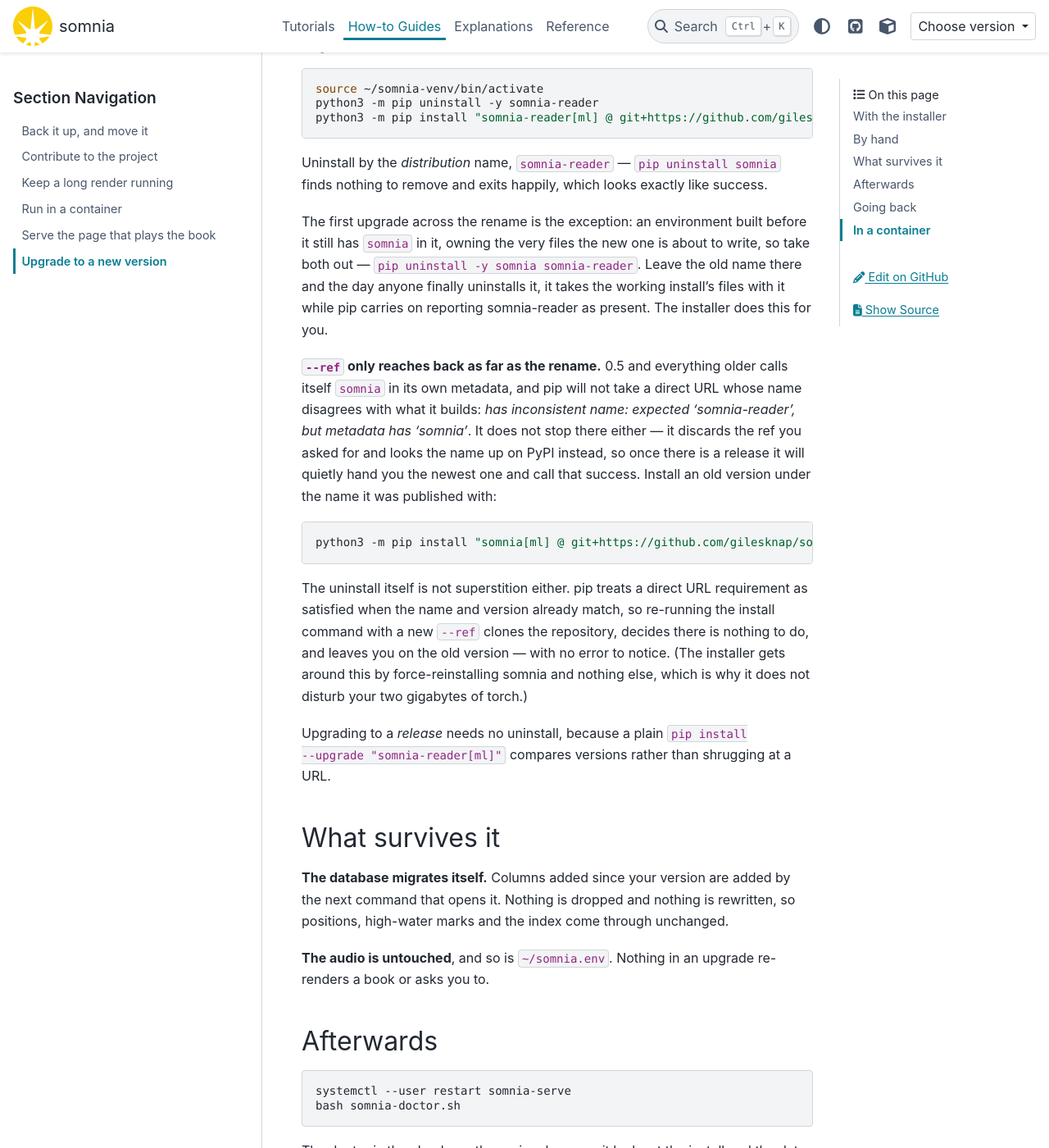
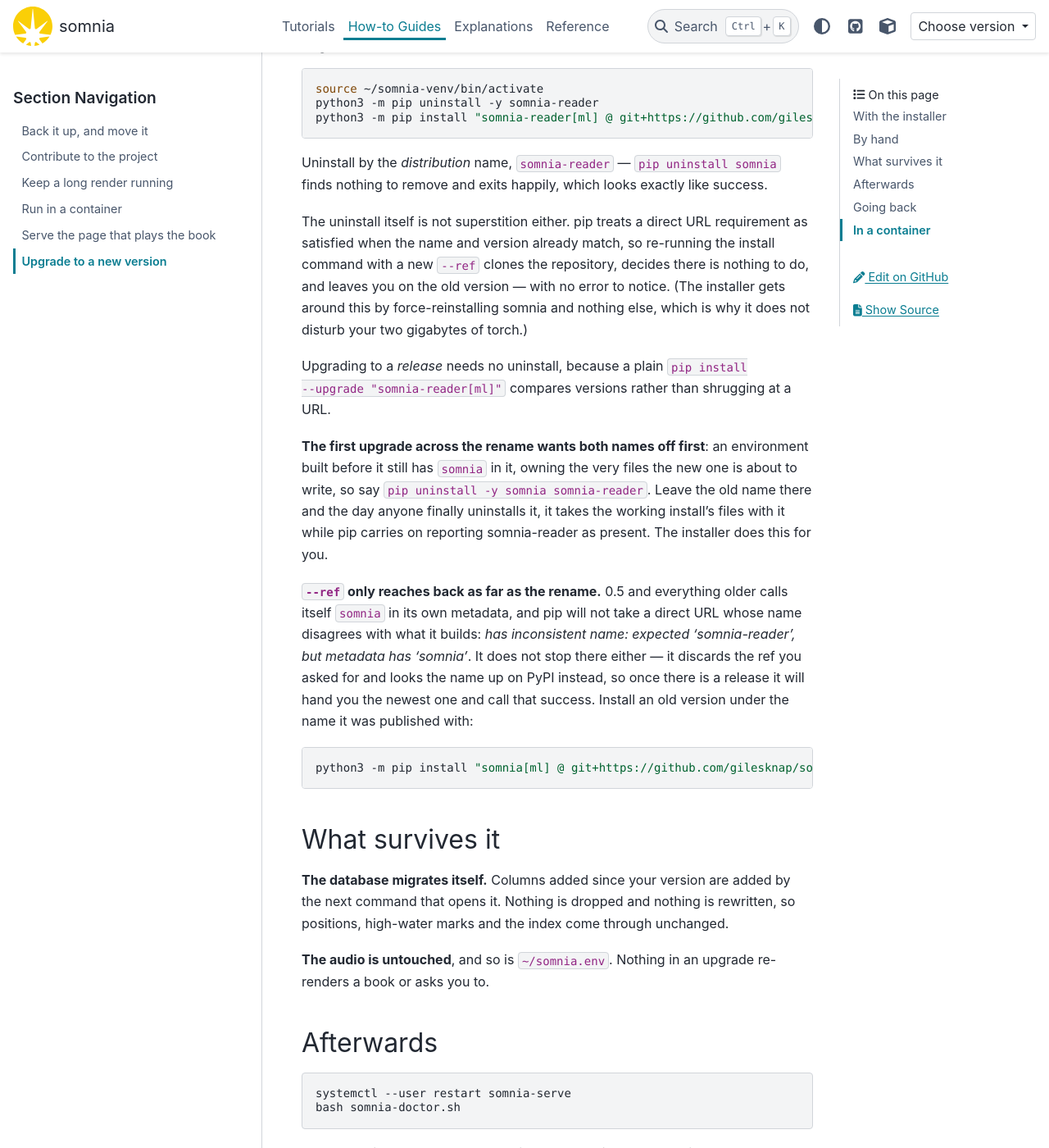
Before and after one commit to gilesknap/somnia, a Sphinx documentation site: the page built from docs/how-to/upgrade.md, in a window 1280 px wide and 1400 px high, scrolled down 659 px. Shown: the whole window at 82% size. Built offline with Sphinx 7.4.7 and the PyData theme 0.15.4, drawn with Linux system fonts in a browser that asks for light colours; pages that are not in the unit, such as notebooks, are missing from menus; the version number could not be read and is left out; part of the change alters nothing that is shown.

Commit message:
Keep the two sharp edges at the end, where they read as edges
The new paragraphs had landed between "finds nothing to remove" and "the
uninstall itself is not superstition either", which left the "either" pointing
across two hundred words at nothing.

Co-Authored-By: Claude Opus 5 <noreply@anthropic.com>

````diff
--- a/docs/how-to/upgrade.md
+++ b/docs/how-to/upgrade.md
@@ -33,25 +33,6 @@ python3 -m pip install "somnia-reader[ml] @ git+https://github.com/gilesknap/som
 Uninstall by the *distribution* name, `somnia-reader` — `pip uninstall somnia`
 finds nothing to remove and exits happily, which looks exactly like success.
 
-The first upgrade across the rename is the exception: an environment built
-before it still has `somnia` in it, owning the very files the new one is about
-to write, so take both out — `pip uninstall -y somnia somnia-reader`. Leave the
-old name there and the day anyone finally uninstalls it, it takes the working
-install's files with it while pip carries on reporting somnia-reader as
-present. The installer does this for you.
-
-**`--ref` only reaches back as far as the rename.** 0.5 and everything older
-calls itself `somnia` in its own metadata, and pip will not take a direct URL
-whose name disagrees with what it builds: *has inconsistent name: expected
-'somnia-reader', but metadata has 'somnia'*. It does not stop there either — it
-discards the ref you asked for and looks the name up on PyPI instead, so once
-there is a release it will quietly hand you the newest one and call that
-success. Install an old version under the name it was published with:
-
-```bash
-python3 -m pip install "somnia[ml] @ git+https://github.com/gilesknap/somnia.git@0.5"
-```
-
 The uninstall itself is not superstition either. pip treats a direct URL
 requirement as satisfied when the name and version already match, so re-running
 the install command with a new `--ref` clones the repository, decides there is
@@ -62,6 +43,25 @@ is why it does not disturb your two gigabytes of torch.)
 Upgrading to a *release* needs no uninstall, because a plain
 `pip install --upgrade "somnia-reader[ml]"` compares versions rather than
 shrugging at a URL.
+
+**The first upgrade across the rename wants both names off first**: an
+environment built before it still has `somnia` in it, owning the very files the
+new one is about to write, so say `pip uninstall -y somnia somnia-reader`.
+Leave the old name there and the day anyone finally uninstalls it, it takes the
+working install's files with it while pip carries on reporting somnia-reader as
+present. The installer does this for you.
+
+**`--ref` only reaches back as far as the rename.** 0.5 and everything older
+calls itself `somnia` in its own metadata, and pip will not take a direct URL
+whose name disagrees with what it builds: *has inconsistent name: expected
+'somnia-reader', but metadata has 'somnia'*. It does not stop there either — it
+discards the ref you asked for and looks the name up on PyPI instead, so once
+there is a release it will hand you the newest one and call that success.
+Install an old version under the name it was published with:
+
+```bash
+python3 -m pip install "somnia[ml] @ git+https://github.com/gilesknap/somnia.git@0.5"
+```
 
 ## What survives it
 
````
